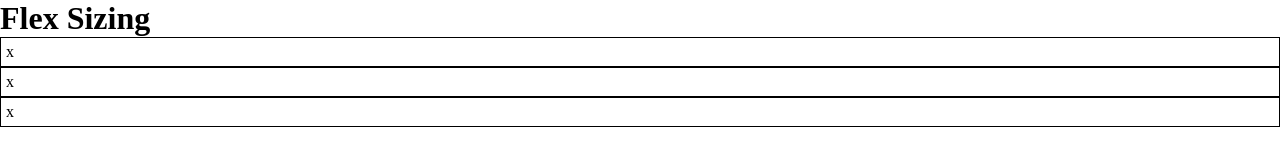
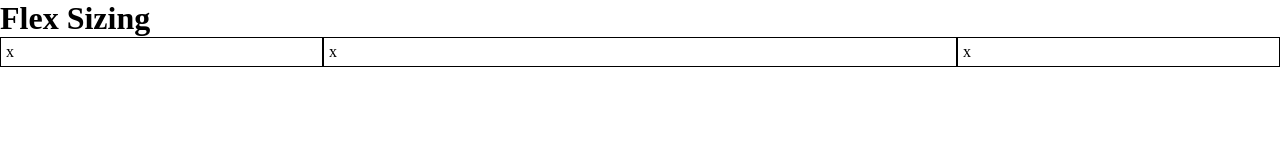
Before and after one commit to aminmeyghani/speaking-flexbox, a website: page public/index.html in a window 1280 px wide. Drawn offline with Linux system fonts and the light colour scheme.

Commit message:
add basic example

```diff
--- a/public/compiled.css
+++ b/public/compiled.css
@@ -15,8 +15,52 @@ Mozilla
   https://developer.mozilla.org/en-US/docs/Web/Guide/CSS/Flexible_boxes
 */
 
+/*
+  http://www.chriswrightdesign.com/experiments/flexbox-adventures/
+*/
+
+.container {
+  display: -webkit-flex;
+  display: -ms-flexbox;
+  display: flex;
+}
+
 .item {
   border: 1px solid;
   box-sizing: border-box;
   padding: 5px;
 }
+
+.item1 {
+  -webkit-flex-grow: 1;
+      -ms-flex-positive: 1;
+          flex-grow: 1;
+  -webkit-flex-shrink: 0;
+      -ms-flex-negative: 0;
+          flex-shrink: 0;
+  -webkit-flex-basis: 0;
+      -ms-flex-preferred-size: 0;
+          flex-basis: 0;
+}
+.item2 {
+  -webkit-flex-grow: 2;
+      -ms-flex-positive: 2;
+          flex-grow: 2;
+  -webkit-flex-shrink: 0;
+      -ms-flex-negative: 0;
+          flex-shrink: 0;
+  -webkit-flex-basis: 0;
+      -ms-flex-preferred-size: 0;
+          flex-basis: 0;
+}
+.item3 {
+  -webkit-flex-grow: 1;
+      -ms-flex-positive: 1;
+          flex-grow: 1;
+  -webkit-flex-shrink: 0;
+      -ms-flex-negative: 0;
+          flex-shrink: 0;
+  -webkit-flex-basis: 0;
+      -ms-flex-preferred-size: 0;
+          flex-basis: 0;
+}
--- a/public/index.html
+++ b/public/index.html
@@ -10,9 +10,9 @@
 <body>
   <h1>Flex Sizing</h1>
   <div class="container">
-    <div class="item">x</div>
-    <div class="item">x</div>
-    <div class="item">x</div>
+    <div class="item item1">x</div>
+    <div class="item item2">x</div>
+    <div class="item item3">x</div>
   </div>
 </body>
 
--- a/public/main.css
+++ b/public/main.css
@@ -15,8 +15,32 @@ Mozilla
   https://developer.mozilla.org/en-US/docs/Web/Guide/CSS/Flexible_boxes
 */
 
+/*
+  http://www.chriswrightdesign.com/experiments/flexbox-adventures/
+*/
+
+.container {
+  display: flex;
+}
+
 .item {
   border: 1px solid;
   box-sizing: border-box;
   padding: 5px;
 }
+
+.item1 {
+  flex-grow: 1;
+  flex-shrink: 0;
+  flex-basis: 0;
+}
+.item2 {
+  flex-grow: 2;
+  flex-shrink: 0;
+  flex-basis: 0;
+}
+.item3 {
+  flex-grow: 1;
+  flex-shrink: 0;
+  flex-basis: 0;
+}
```
